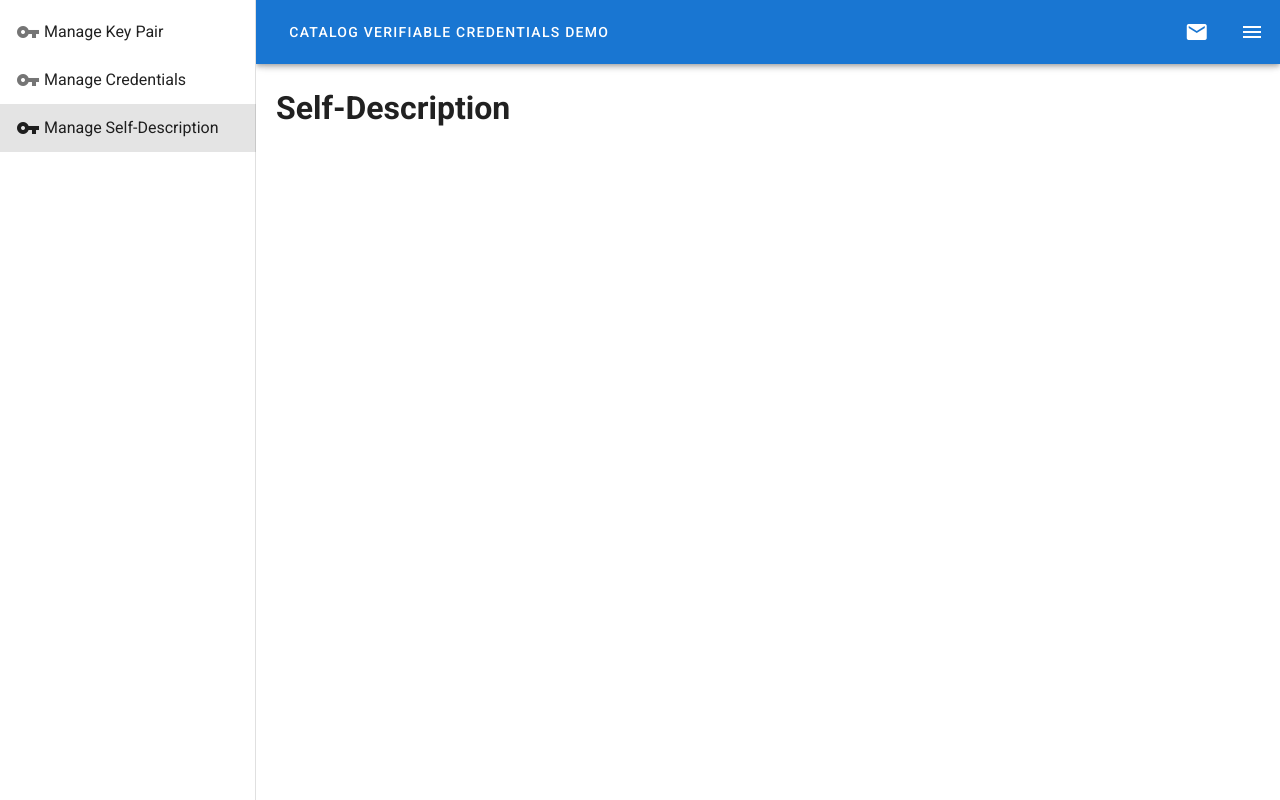
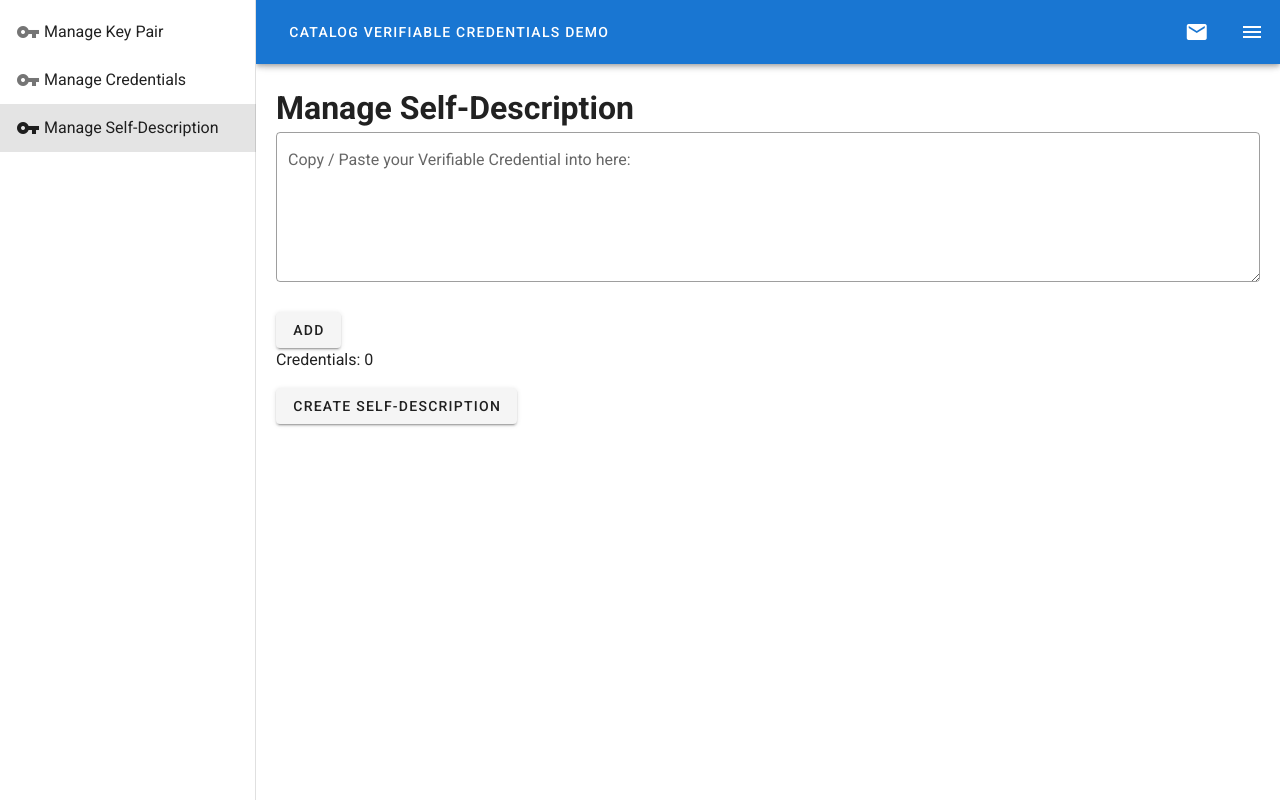
Before and after one commit to boschresearch/gx-ssi-demonstrator, a Nuxt app: page /selfdescription in a window 1280 px wide. Built offline with nearby package versions, Linux system fonts and the light colour scheme.

Commit message:
Works with compactProof: false in signPresentation

```diff
--- a/pages/keys.vue
+++ b/pages/keys.vue
@@ -30,12 +30,12 @@ export default {
         id: this.$store.state.userinfo.keyid,
         controller: this.$store.state.userinfo.controller
       })
-      const keyPairExport = keyPair.export({ publicKey: true, privateKey: true })
-      keyPairExport['@context'] = 'https://w3id.org/security/v2' // TODO: do we need this
+      const keyPairExport = keyPair.export({ publicKey: true, privateKey: true, includeContext: true })
+      // keyPairExport['@context'] = 'https://w3id.org/security/v2' // TODO: do we need this
       this.$store.commit('setKeyPair', keyPairExport) // stores entire key, including private key
       // send public key part to the server
-      const pubKeyExport = keyPair.export({ publicKey: true })
-      pubKeyExport['@context'] = 'https://w3id.org/security/v2' // TODO: do we need this
+      const pubKeyExport = keyPair.export({ publicKey: true, includeContext: true })
+      // pubKeyExport['@context'] = 'https://w3id.org/security/v2' // TODO: do we need this
       const { data } = await this.$axios.post('/api/user/key', pubKeyExport)
       console.log('key publish result: ', data)
     },
--- a/pages/selfdescription.vue
+++ b/pages/selfdescription.vue
@@ -1,11 +1,81 @@
 <template>
   <div>
-    <h1>Self-Description</h1>
+    <h1>Manage Self-Description</h1>
+    <v-textarea
+      outlined
+      label="Copy / Paste your Verifiable Credential into here:"
+      v-model="vc">
+    </v-textarea>
+    <v-btn @click="addVC">Add</v-btn>
+    <br/>
+    <p>Credentials: {{credentials.length}}</p>
+    <v-btn @click="createVP()">Create Self-Description</v-btn>
+    <br/>
+    <v-btn alt small @click="copyToClipboard()" v-if="presentation"><v-icon>mdi-content-copy</v-icon></v-btn>
+    <pre>{{presentation}}</pre>
   </div>
 </template>
 
 <script>
+import vc from 'vc-js'
+import jsonld from 'jsonld'
+import { Ed25519VerificationKey2018 } from '@digitalbazaar/ed25519-verification-key-2018'
+import { Ed25519Signature2018 } from '@digitalbazaar/ed25519-signature-2018'
+
 export default {
+  data () {
+    return {
+      vc: '',
+      credentials: [],
+      presentation: null
+    }
+  },
+  methods: {
+    addVC () {
+      const vc = JSON.parse(this.vc)
+      this.credentials.push(vc)
+      this.vc = ''
+    },
+    async createVP () {
+      const keypair = await Ed25519VerificationKey2018.from(this.$store.state.keyPair)
+      console.log('keypair: ', keypair)
+
+      const presentation = vc.createPresentation({
+        id: new Date().getTime().toString(),
+        verifiableCredential: this.credentials
+        // holder: keypair.controller
+      })
+      console.log('presentation', presentation)
+
+      const suite = new Ed25519Signature2018({
+        verificationMethod: keypair.id,
+        controller: keypair.controller,
+        key: keypair
+      })
+      console.log('suite: ', suite)
+
+      try {
+        const vp = await vc.signPresentation({
+          presentation,
+          suite,
+          challenge: '123',
+          compactProof: false,
+          documentLoader: jsonld.documentLoaders.xhr()
+        })
+        console.log('vp: ', vp)
+        this.presentation = vp
+      } catch (e) {
+        console.log(e)
+        console.log(JSON.stringify(e, null, 4))
+      }
+    },
+    publishVP () {
+      console.log('publishVP')
+    },
+    copyToClipboard () {
+      navigator.clipboard.writeText(JSON.stringify(this.presentation, null, 4))
+    }
+  }
 
 }
 </script>
--- a/server-middleware/api.js
+++ b/server-middleware/api.js
@@ -44,7 +44,7 @@ app.get('/user/:userid', (req, res) => {
   const userid = req.params.userid
   const userinfo = buildUserinfoFromId(userid)
   result = {
-    '@context': 'https://w3id.org/security/v2', // TODO: do we need this here?
+    // '@context': 'https://w3id.org/security/v2', // TODO: do we need this here?
     id: userinfo.controller,
     authentication: [
       userinfo.keyid
```
